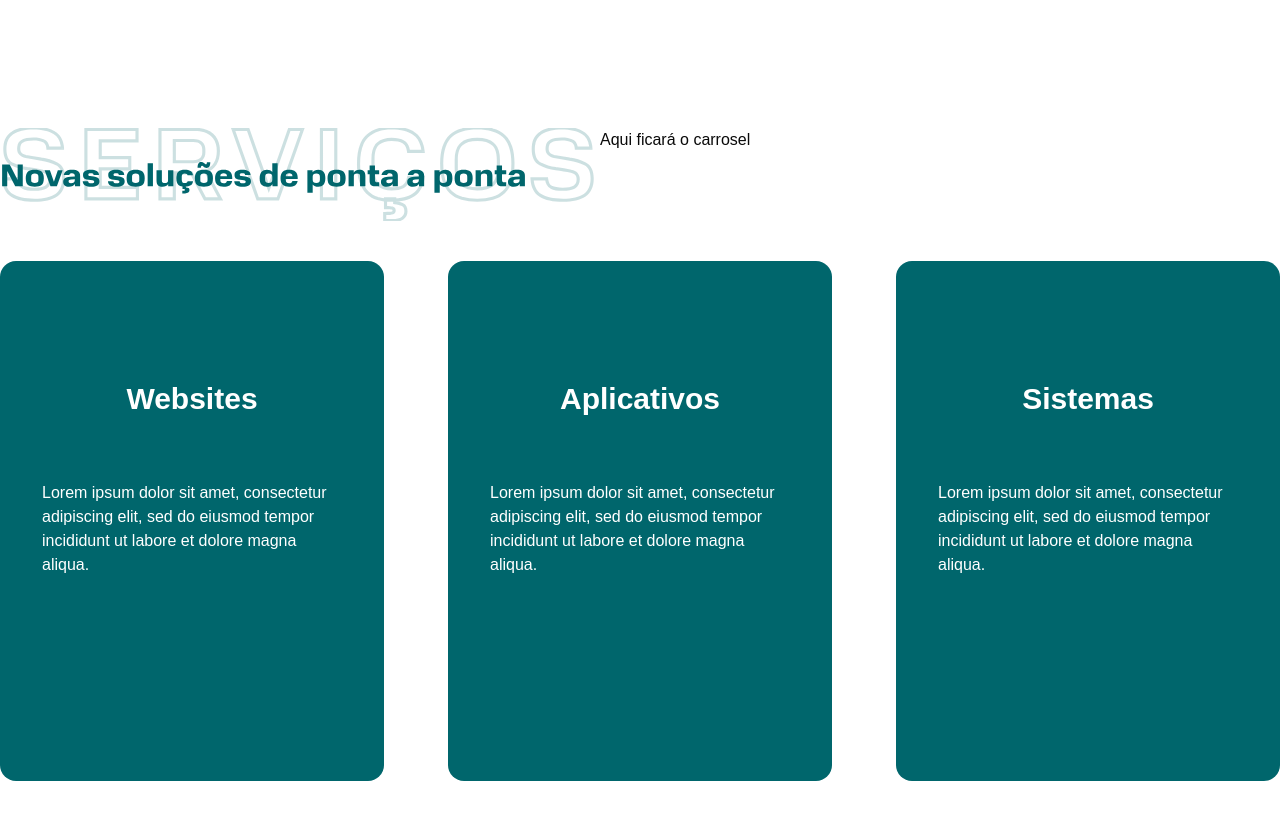
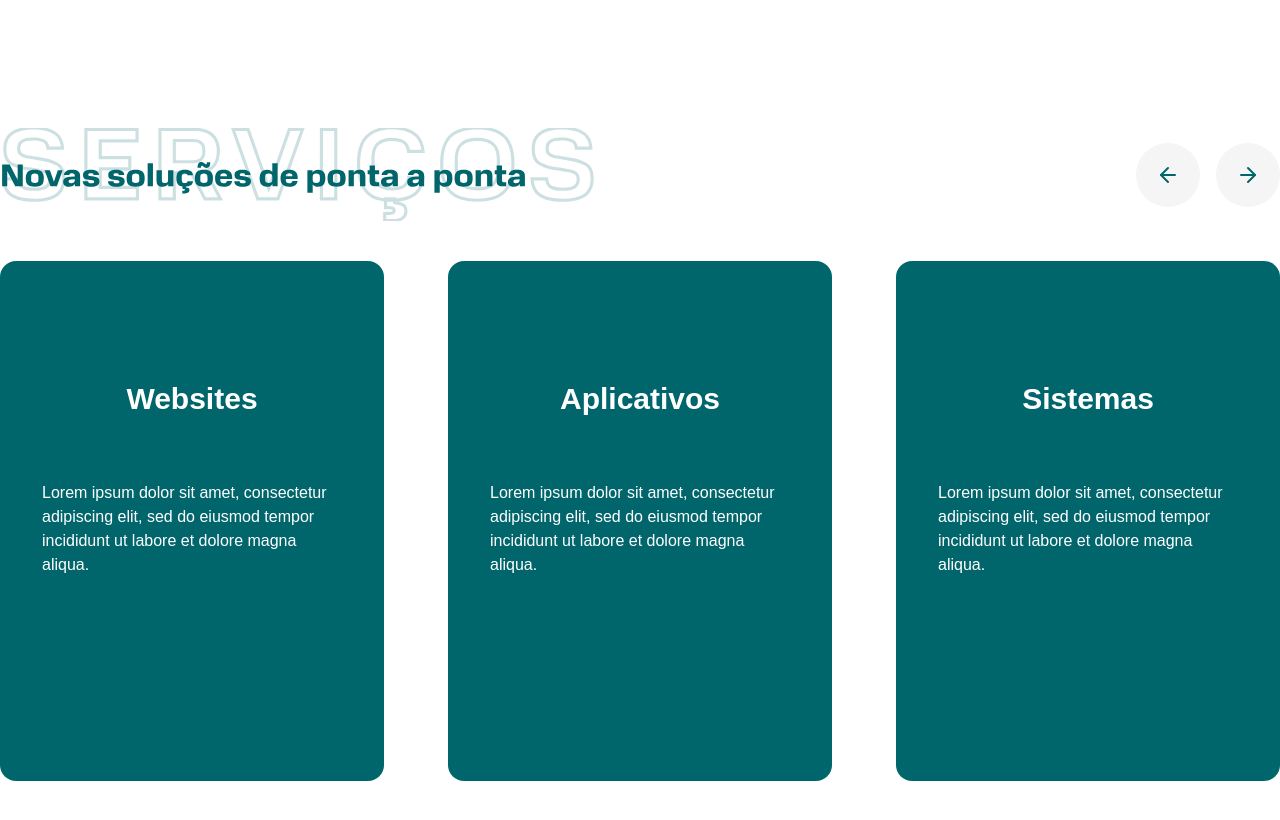
Before and after one commit to DevGustavoGantois/novasce_webiste_v2.0, a Next.js app: page / in a window 1280 px wide. Shown: the part 1380-2200 px from the top of the page. Built offline with nearby package versions, Linux system fonts and the light colour scheme.

Commit message:
style: Adjusting Arrow for react-icons in s-services

```diff
--- a/src/app/s-services.tsx
+++ b/src/app/s-services.tsx
@@ -1,52 +1,67 @@
+import { ArrowLeft, ArrowRight } from "lucide-react";
 import Image from "next/image";
 import Link from "next/link";
-import { FiArrowRight } from "react-icons/fi"; // Importando o ícone da seta
+import { FiArrowRight } from "react-icons/fi";
 
 export function HomeService() {
   return (
-    <section className="bg-white max-w-[1440px] mx-auto h-full p-6 lg:p-0 mt-10 lg:mt-40 cursor-pointer" id="Servicos">
-      <div className="flex justify-center lg:justify-start">
-        <div className="flex flex-col lg:flex-row justify-center lg:justify-between">
-          <div>
+    <section
+      className="bg-white max-w-[1440px] mx-auto h-full p-6 lg:p-0 mt-10 lg:mt-40 cursor-pointer"
+      id="Servicos"
+    >
+      <div className="flex flex-col lg:flex-row lg:justify-between items-center">
+        <div className="flex justify-start w-full lg:w-1/2">
           <Image src="/TitleService.svg" width={600} height={200} alt="" />
         </div>
-          <div className="text-center lg:text-end">
-            Aqui ficará o carrosel
+        <div className="flex justify-end lg:w-1/2 text-center lg:text-end">
+          <div className="flex items-center gap-4">
+            <div className="backdrop-blur-2xl w-full bg-[#f5f5f5] rounded-full p-5 transition-all duration-700 hover:bg-petroleum_green hover:text-white hover:scale-[1.1]">
+              <ArrowLeft className="text-petroleum_green transition-all duration-700 hover:text-white" />
+            </div>
+            <div className="backdrop-blur-2xl w-full bg-[#f5f5f5] rounded-full p-5 transition-all duration-700 hover:bg-petroleum_green hover:text-white hover:scale-[1.1]">
+              <ArrowRight className="text-petroleum_green transition-all duration-700 hover:text-white" />
+            </div>
           </div>
         </div>
       </div>
       <div className="mt-10">
         <div className="flex flex-col justify-center lg:flex-row gap-8 lg:gap-16">
-
           <div className="group flex flex-col gap-8 p-4 lg:p-10 bg-petroleum_green rounded-2xl lg:h-[520px] w-full transition-all duration-700 hover:bg-deep_blue">
             <h1 className="text-white font-bold text-2xl lg:text-3xl mt-10 lg:mt-20 text-center group-hover:text-white">
               Websites
             </h1>
             <div className="flex justify-center items-center">
               <p className="font-light text-sm lg:text-base text-white mt-2 lg:mt-8 group-hover:text-white lg:max-w-[300px]">
-              Lorem ipsum dolor sit amet, consectetur adipiscing elit, sed do eiusmod tempor incididunt ut labore et dolore magna aliqua.
+                Lorem ipsum dolor sit amet, consectetur adipiscing elit, sed do
+                eiusmod tempor incididunt ut labore et dolore magna aliqua.
               </p>
             </div>
 
-            <div className="flex justify-center mt-4 opacity-0 group-hover:opacity-100 group-hover:text-white  transition-all duration-500">
-              <Link href="#" className="flex items-center text-white font-medium">
+            <div className="flex justify-center mt-4 opacity-0 group-hover:opacity-100 group-hover:text-white transition-all duration-500">
+              <Link
+                href="#"
+                className="flex items-center text-white font-medium"
+              >
                 Saiba mais
                 <FiArrowRight className="ml-2 text-lg" />
               </Link>
             </div>
           </div>
-
           <div className="group flex flex-col gap-8 p-4 lg:p-10 bg-petroleum_green rounded-2xl lg:h-[520px] w-full transition-all duration-700 hover:bg-deep_blue">
             <h1 className="text-white font-bold text-2xl lg:text-3xl mt-10 lg:mt-20 text-center group-hover:text-white">
               Aplicativos
             </h1>
             <div className="flex justify-center items-center">
               <p className="font-light text-sm lg:text-base text-white mt-2 lg:mt-8 group-hover:text-white lg:max-w-[300px]">
-              Lorem ipsum dolor sit amet, consectetur adipiscing elit, sed do eiusmod tempor incididunt ut labore et dolore magna aliqua.
+                Lorem ipsum dolor sit amet, consectetur adipiscing elit, sed do
+                eiusmod tempor incididunt ut labore et dolore magna aliqua.
               </p>
             </div>
             <div className="flex justify-center mt-4 opacity-0 group-hover:opacity-100 group-hover:text-white transition-all duration-500">
-              <Link href="#" className="flex items-center text-white font-medium">
+              <Link
+                href="#"
+                className="flex items-center text-white font-medium"
+              >
                 Saiba mais
                 <FiArrowRight className="ml-2 text-lg" />
               </Link>
@@ -58,11 +73,15 @@ export function HomeService() {
             </h1>
             <div className="flex justify-center items-center">
               <p className="font-light text-sm lg:text-base text-white mt-2 lg:mt-8 group-hover:text-white lg:max-w-[300px]">
-              Lorem ipsum dolor sit amet, consectetur adipiscing elit, sed do eiusmod tempor incididunt ut labore et dolore magna aliqua.
+                Lorem ipsum dolor sit amet, consectetur adipiscing elit, sed do
+                eiusmod tempor incididunt ut labore et dolore magna aliqua.
               </p>
             </div>
-            <div className="flex justify-center mt-4 opacity-0 group-hover:opacity-100 group-hover:text-white  transition-all duration-500">
-              <Link href="#" className="flex items-center text-white font-medium">
+            <div className="flex justify-center mt-4 opacity-0 group-hover:opacity-100 group-hover:text-white transition-all duration-500">
+              <Link
+                href="#"
+                className="flex items-center text-white font-medium"
+              >
                 Saiba mais
                 <FiArrowRight className="ml-2 text-lg" />
               </Link>
```
Also changed, not shown: src/components/global/navbar-mobile.tsx (+0 -8 lines). Lines whose indentation alone changed are shown as unchanged.
